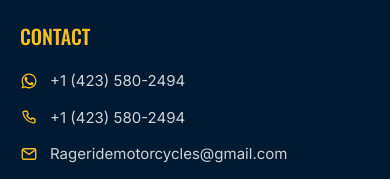
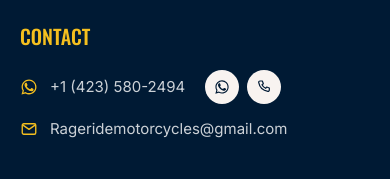
Before and after one commit to iangelot/Bike-website, a Next.js app: page / in a window 390 px wide. Shown: the part 3625-3804 px from the top of the page. Built offline with nearby package versions, Linux system fonts and the light colour scheme; no server answers; the database is empty.

Commit message:
Footer: show single phone row with WhatsApp + SMS actions; add smsLink

```diff
--- a/src/components/SiteFooter.tsx
+++ b/src/components/SiteFooter.tsx
@@ -86,25 +86,32 @@ export function SiteFooter() {
             {/* WhatsApp link, not a tel: link — the number is used for
                 messaging rather than voice. See the note in site.ts. */}
             <li>
+              <div className="flex items-center gap-3">
+                <span className="flex items-center gap-3 underline-offset-4">
+                  <WhatsAppIcon className="h-[1.125rem] w-[1.125rem] shrink-0 text-gold" />
+                  <span className="text-[0.9375rem]">{site.whatsappDisplay}</span>
+                </span>
+
+                <span className="ml-2 flex items-center gap-2">
                   <a
                     href={whatsappLink(`Hello ${site.name}, I'd like to buy a bike.`)}
                     target="_blank"
                     rel="noopener noreferrer"
-                className="flex items-center gap-3 underline-offset-4 transition-colors hover:text-gold hover:underline"
+                    aria-label="Message on WhatsApp"
+                    className="grid place-items-center rounded-full border border-white/10 bg-cream p-2 text-navy hover:bg-gold"
                   >
-                <WhatsAppIcon className="h-[1.125rem] w-[1.125rem] shrink-0 text-gold" />
-                {site.whatsappDisplay}
+                    <WhatsAppIcon className="h-4 w-4 text-navy" />
                   </a>
-            </li>
-            {/* SMS as an alternate messaging channel */}
-            <li>
+
                   <a
                     href={smsLink(`Hello ${site.name}, I'd like to buy a bike.`)}
-                className="flex items-center gap-3 underline-offset-4 transition-colors hover:text-gold hover:underline"
+                    aria-label="Send SMS"
+                    className="grid place-items-center rounded-full border border-white/10 bg-cream p-2 text-navy hover:bg-gold"
                   >
-                <PhoneIcon className="h-[1.125rem] w-[1.125rem] shrink-0 text-gold" />
-                {site.smsDisplay}
+                    <PhoneIcon className="h-4 w-4 text-navy" />
                   </a>
+                </span>
+              </div>
             </li>
             {site.email ? (
               <li>
```
Lines whose indentation alone changed are shown as unchanged.
